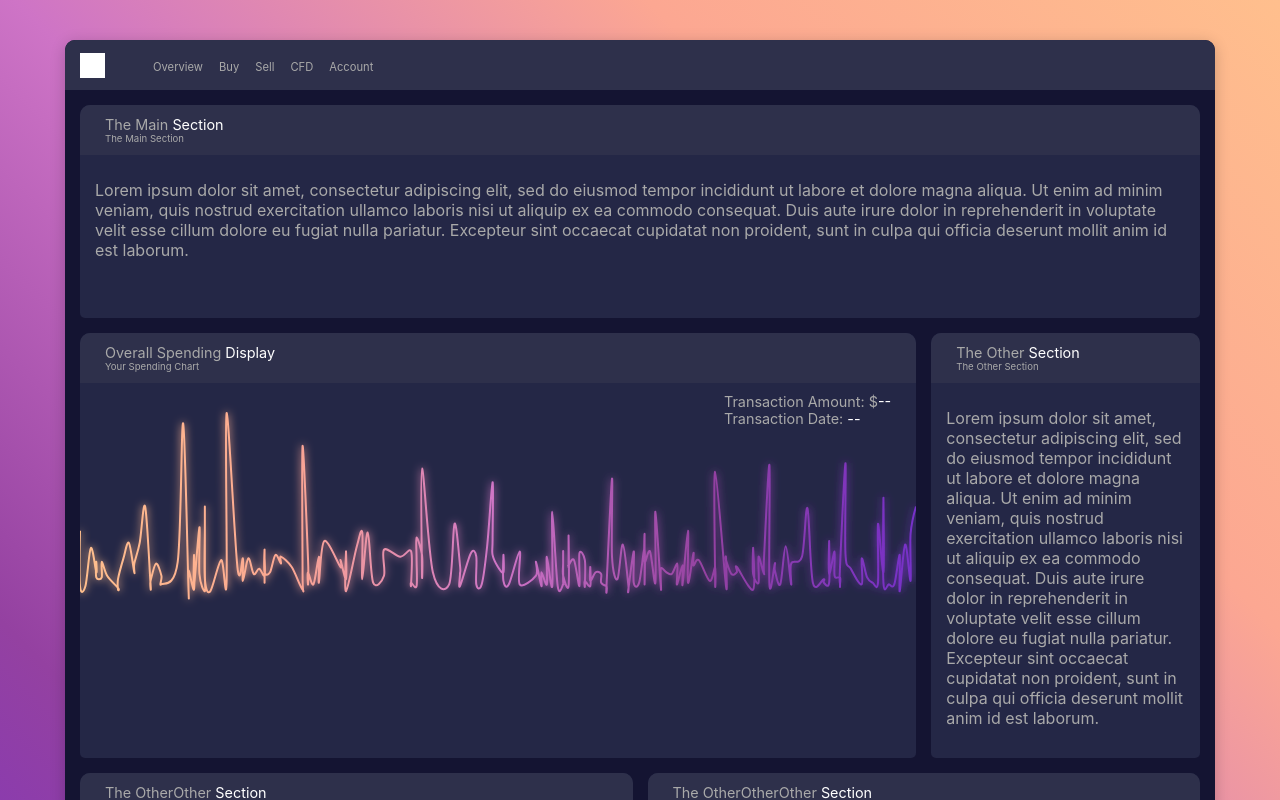
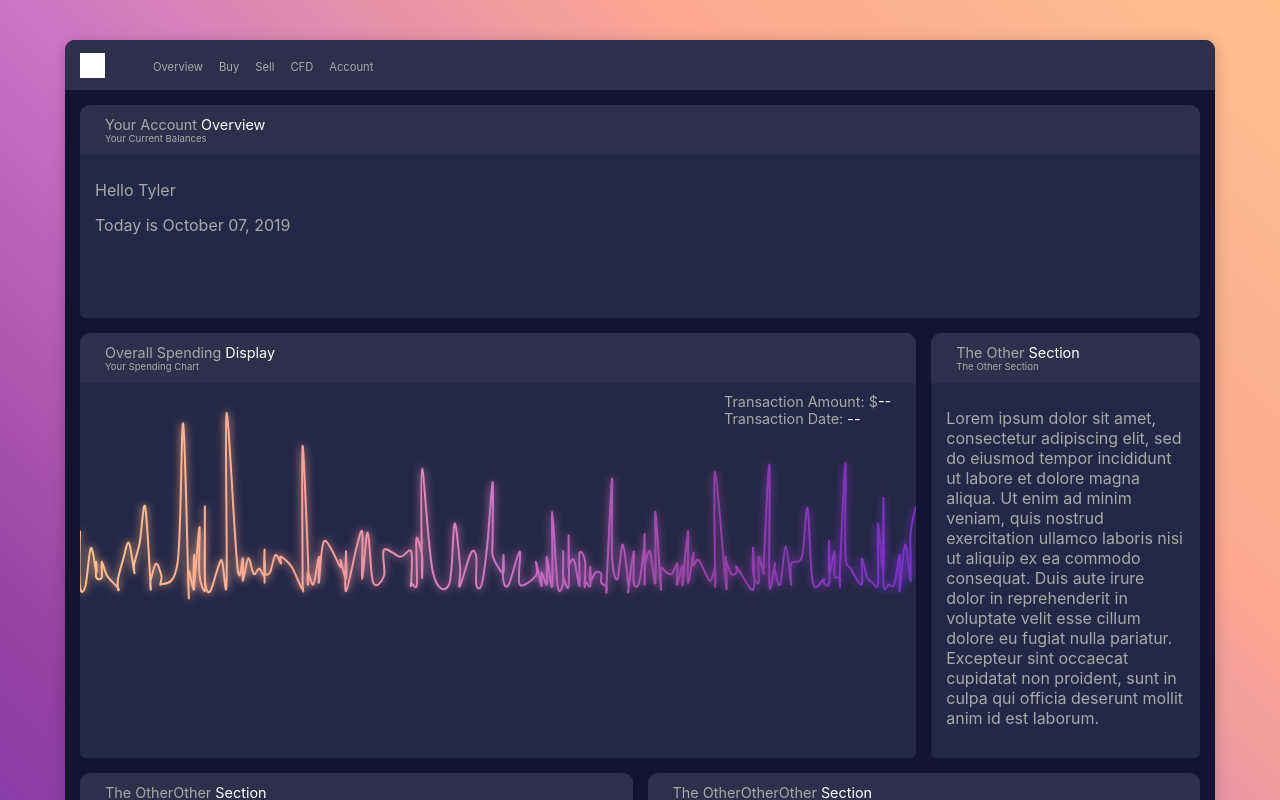
Before and after one commit to tywi6665/M3, a React (Create React App) app: page / in a window 1280 px wide. Shown: the top 800 px of the page. Built offline with nearby package versions, Linux system fonts and the light colour scheme.

Commit message:
altered the React.cloneElement expression to allow for multiple child elements

```diff
--- a/src/App.js
+++ b/src/App.js
@@ -5,15 +5,23 @@ import Container from "./Components/Container";
 import './App.scss';
 import Navbar from './Components/Navbar';
 import LineChart from './Visualizations/LineChart';
+import * as d3 from "d3";
 
 function App() {
 
   const [windowWidth, setWindowWidth] = useState(window.innerWidth);
+  const [currentDate, setCurrentDate] = useState("--");
+
   useEffect(() => {
     const handleResize = () => setWindowWidth(window.innerWidth);
     window.addEventListener("resize", handleResize);
     return () => window.removeEventListener("resize", handleResize);
   }, []);
+
+  useEffect(() => {
+    let formatTime = d3.timeFormat("%B %d, %Y");
+    setCurrentDate(formatTime(new Date));
+  }, [])
 
 
 
@@ -24,10 +32,11 @@ function App() {
           <Navbar />
           <Container
             number="1"
-            header={["The Main", "Section"]}
-            subHeader="The Main Section"
+            header={["Your Account", "Overview"]}
+            subHeader="Your Current Balances"
           >
-            <p>Lorem ipsum dolor sit amet, consectetur adipiscing elit, sed do eiusmod tempor incididunt ut labore et dolore magna aliqua. Ut enim ad minim veniam, quis nostrud exercitation ullamco laboris nisi ut aliquip ex ea commodo consequat. Duis aute irure dolor in reprehenderit in voluptate velit esse cillum dolore eu fugiat nulla pariatur. Excepteur sint occaecat cupidatat non proident, sunt in culpa qui officia deserunt mollit anim id est laborum.</p>
+            <p>Hello <span>{`Tyler`}</span></p>
+            <p>Today is <span>{currentDate}</span></p>
           </Container>
           <Container
             number="2"
--- a/src/Components/Container.js
+++ b/src/Components/Container.js
@@ -10,7 +10,8 @@ const Container = ({ number, header, subHeader, children }) => {
                 <p className="header">{header[0]}<span> {header[1]}</span></p>
                 <p className="sub-header">{subHeader}</p>
             </div>
-            {React.cloneElement(children, { width: containerWidth })}
+            {/* {React.cloneElement(children, { width: containerWidth })} */}
+            {React.Children.map(children, (child => React.cloneElement(child, { width: containerWidth })))}
         </div>
     );
 };
--- a/src/Visualizations/LineChart.js
+++ b/src/Visualizations/LineChart.js
@@ -103,6 +103,7 @@ const LineChart = ({ width }) => {
             //     .text(formatCurrency(d.amount));
         };
     }, [width, spending]);
+
     return (
         <>
             <svg height={`${svgHeight}%`} width={svgWidth}>
```
